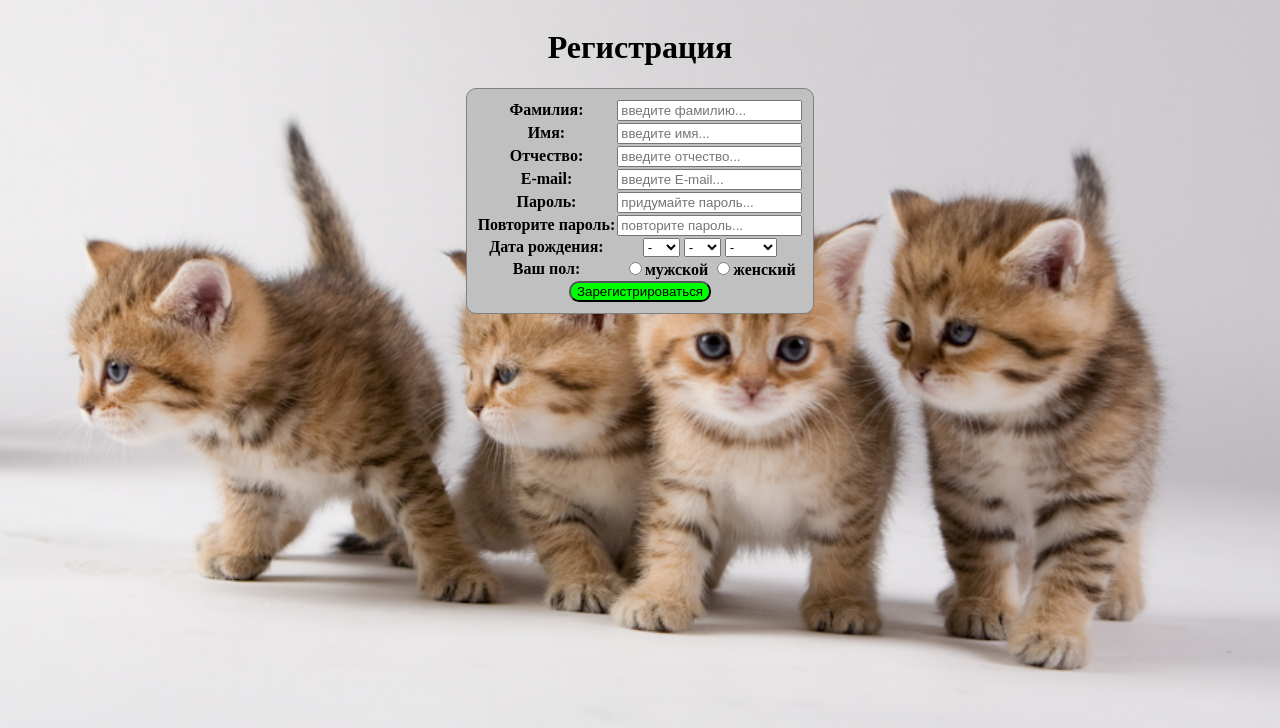
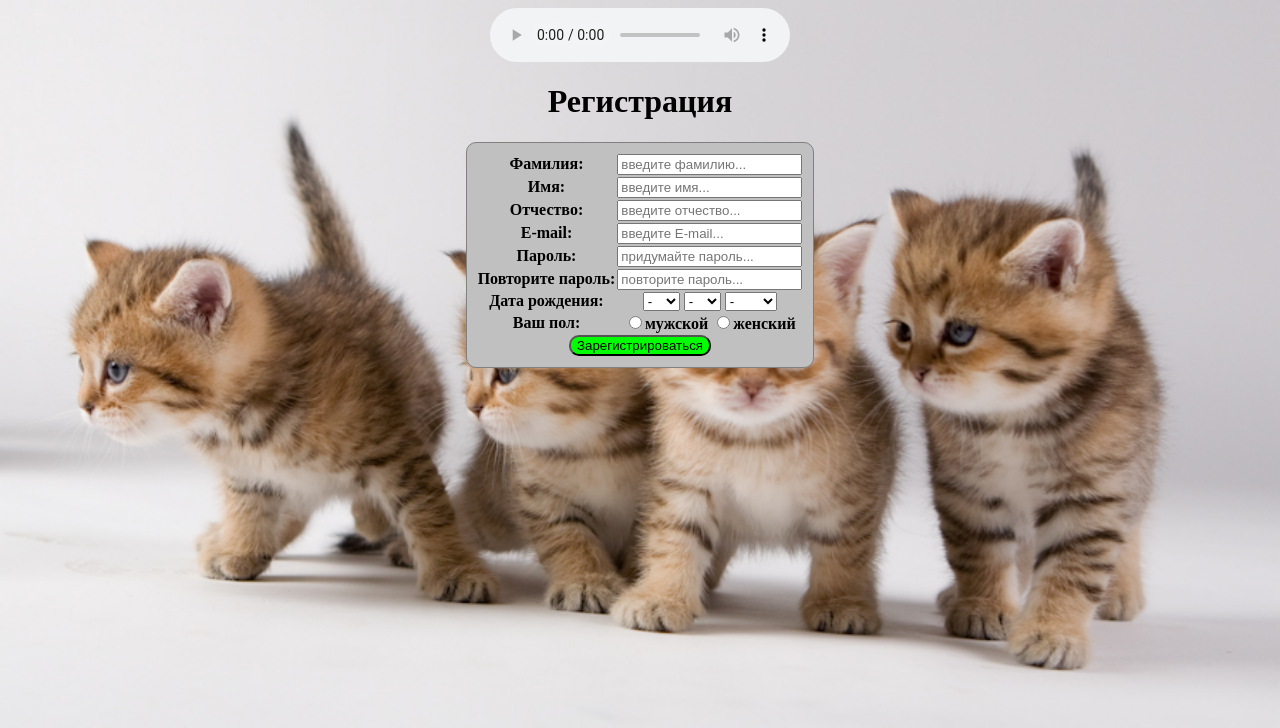
Before and after one commit to Sergey-Ubogov/Sergey-Ubogov.github.io, a plain HTML site: page registration.html in a window 1280 px wide. Drawn offline with Linux system fonts and the light colour scheme.

Commit message:
Add files via upload

```diff
--- a/registration.html
+++ b/registration.html
@@ -1,3 +1,4 @@
+
 <!doctype html>
 <html lang="ru">
   <head>
@@ -15,6 +16,10 @@
     background-image: url(1.png);
     background-size: 100%;
   }
+  audio {
+  	display: table;
+    margin: auto;
+  }
   table {
   	padding: 10px;
   	border: 1px solid gray;
@@ -29,6 +34,10 @@
   </style>
   </head>
   <body>
+  <audio controls>
+ 	<source src="1.mp3">
+  </audio>
+  <form>
 	  <table>
 	   <caption><h1>Регистрация</h1></caption>
 	   <tr>
@@ -182,6 +191,6 @@
 	    <th colspan="2"><input type="submit" class="s1" value="Зарегистрироваться"></th>
 	   </tr>
 	  </table>
-
+  </form>
   </body>
 </html>
```
Also changed, not shown: 1 other file. Lines whose indentation alone changed are shown as unchanged.
